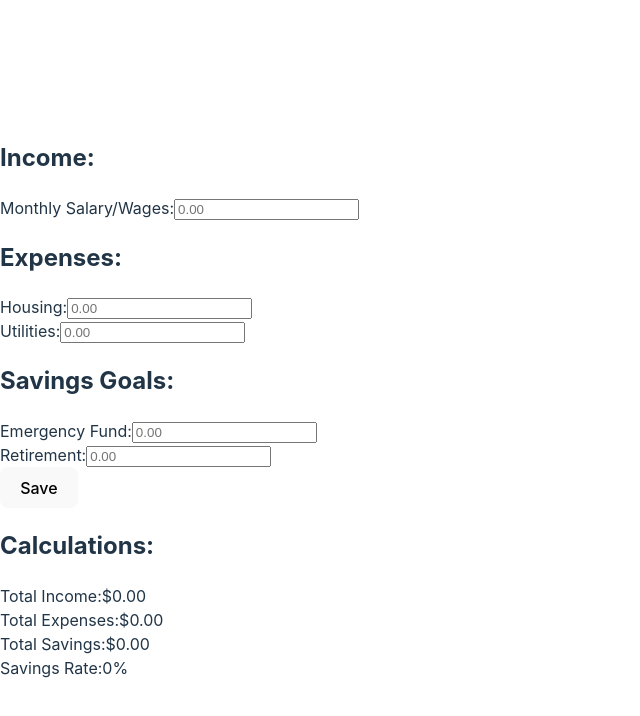
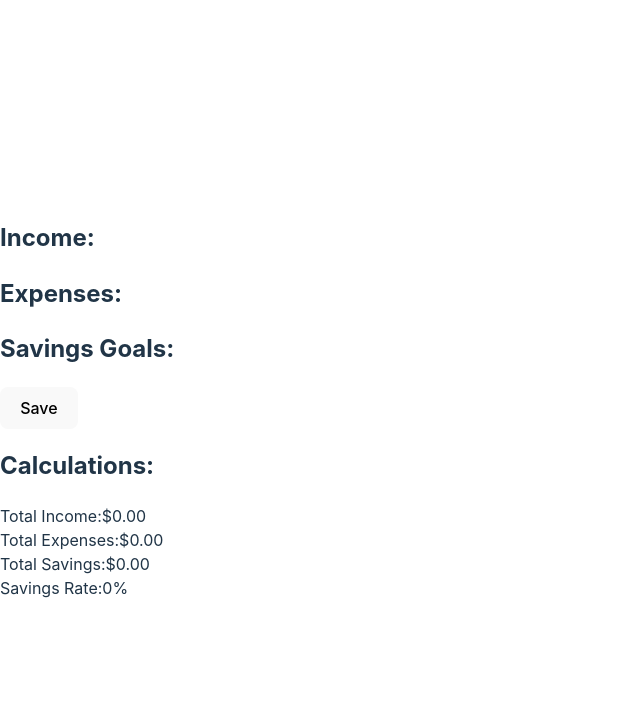
Before and after one commit to bruceblack88/budgeter, a React (Vite) app: page / in a window 1280 px wide. Shown: the top 716 px of the page, without its empty margins (0-640 px from the left). Built offline with nearby package versions, Linux system fonts and the light colour scheme.

Commit message:
WIP. initial refactors

```diff
--- a/src/App.tsx
+++ b/src/App.tsx
@@ -1,8 +1,9 @@
-import {ChangeEvent, FormEvent, useState} from 'react';
-import IncomeInput, {IncomeData} from "./components/IncomeInput";
-import ExpensesInput, {ExpensesData} from "./components/ExpensesInput";
-import SavingsGoalInput, {SavingsData} from "./components/SavingsGoalInput";
+import {FormEvent, useState} from 'react';
 import Calculations from "./components/Calculations";
+import {ExpensesData, IncomeData, SavingsData} from "./types/types.ts";
+import IncomeInput from "./components/IncomeInput.tsx";
+import ExpensesInput from "./components/ExpensesInput.tsx";
+import SavingsGoalInput from "./components/SavingsGoalInput.tsx";
 
 interface FormData extends IncomeData, ExpensesData, SavingsData {
 }
@@ -10,15 +11,21 @@ interface FormData extends IncomeData, ExpensesData, SavingsData {
 function App() {
     const [formData, setFormData] = useState<FormData>({});
 
-    const handleInputChange = (e: ChangeEvent<HTMLInputElement>) => {
-        const { name, value } = e.target;
+    const handleInputChange = <T extends keyof FormData>(key: T, value: string) => {
         const parsedValue = parseFloat(value);
         setFormData(prev => ({
             ...prev,
-            [name]: isNaN(parsedValue) ? '' : parsedValue
+            [key]: isNaN(parsedValue) ? '' : parsedValue
         }));
     };
 
+    const handleDeleteExpense = (key: keyof FormData) => {
+        setFormData(prev => {
+            const updatedFormData = {...prev};
+            delete updatedFormData[key];
+            return updatedFormData;
+        });
+    };
 
     const handleSubmit = (e: FormEvent) => {
         e.preventDefault();
@@ -29,16 +36,14 @@ function App() {
         <div className="max-w-xl mx-auto mt-10 p-4 bg-white shadow-md rounded">
             <form onSubmit={handleSubmit}>
                 <IncomeInput income={formData} handleInputChange={handleInputChange}/>
-                <ExpensesInput expenses={formData} handleInputChange={handleInputChange}/>
+                <ExpensesInput expenses={formData} handleInputChange={handleInputChange}
+                               handleDeleteExpense={handleDeleteExpense}/>
                 <SavingsGoalInput savings={formData} handleInputChange={handleInputChange}/>
-                <button
-                    type="submit"
-                    className="bg-blue-500 hover:bg-blue-700 text-white font-bold py-2 px-4 rounded"
-                >
+                <button type="submit" className="bg-blue-500 hover:bg-blue-700 text-white font-bold py-2 px-4 rounded">
                     Save
                 </button>
             </form>
-            <Calculations income={formData} expenses={formData} savings={formData}/>
+            <Calculations expenses={formData} income={formData} savings={formData} />
         </div>
     );
 }
--- a/src/components/ExpensesInput.tsx
+++ b/src/components/ExpensesInput.tsx
@@ -1,62 +1,37 @@
-import {ChangeEvent} from "react";
-
-export interface ExpensesData {
-    housing?: number;
-    utilities?: number;
-    transportation?: number;
-    groceries?: number;
-    dining?: number;
-    healthcare?: number;
-    insurance?: number;
-    debt?: number;
-    entertainment?: number;
-    savings?: number;
-    education?: number;
-    childcare?: number;
-    miscellaneous?: number;
-}
+import { ChangeEvent } from 'react';
+import {ExpensesData} from "../types/types.ts";
 
 interface ExpensesInputProps {
     expenses: Partial<ExpensesData>;
-    handleInputChange: (event: ChangeEvent<HTMLInputElement>) => void;
+    handleInputChange: (key: keyof ExpensesData, value: string) => void;
+    handleDeleteExpense: (key: keyof ExpensesData) => void;
 }
 
-function ExpensesInput({expenses, handleInputChange}: ExpensesInputProps) {
+function ExpensesInput({ expenses, handleInputChange, handleDeleteExpense }: ExpensesInputProps) {
+    const handleValueChange = (e: ChangeEvent<HTMLInputElement>) => {
+        handleInputChange(e.target.name as keyof ExpensesData, e.target.value);
+    };
+
     return (
         <div className="mb-6">
             <h2 className="text-xl font-bold mb-4">Expenses:</h2>
-
-            <div className="mb-4">
-                <label className="block text-gray-700 text-sm font-bold mb-2" htmlFor="housing">
-                    Housing:
+            {Object.keys(expenses).map((key) => (
+                <div className="mb-4" key={key}>
+                    <label className="block text-gray-700 text-sm font-bold mb-2" htmlFor={key}>
+                        {key.charAt(0).toUpperCase() + key.slice(1)}:
                     </label>
                     <input
                         type="number"
-                    name="housing"
-                    id="housing"
+                        name={key}
+                        id={key}
                         placeholder="0.00"
-                    value={expenses.housing || ''}
-                    onChange={handleInputChange}
+                        value={expenses[key as keyof ExpensesData] || ''}
+                        onChange={handleValueChange}
                         className="w-full p-2 border rounded"
                     />
+                    <button onClick={() => handleDeleteExpense(key as keyof ExpensesData)}>Delete</button>
                 </div>
-
-            <div className="mb-4">
-                <label className="block text-gray-700 text-sm font-bold mb-2" htmlFor="utilities">
-                    Utilities:
-                </label>
-                <input
-                    type="number"
-                    name="utilities"
-                    id="utilities"
-                    placeholder="0.00"
-                    value={expenses.utilities || ''}
-                    onChange={handleInputChange}
-                    className="w-full p-2 border rounded"
-                />
-            </div>
-
-            {/* ... Add similar fields for Transportation, Groceries, etc. */}
+            ))}
         </div>
     );
 }
--- a/src/components/IncomeInput.tsx
+++ b/src/components/IncomeInput.tsx
@@ -1,39 +1,35 @@
-import {ChangeEvent} from "react";
-
-export interface IncomeData {
-    monthlyIncome?: number;
-    sideIncome?: number;
-    interest?: number;
-    rentalIncome?: number;
-    otherIncome?: number;
-}
+import { ChangeEvent } from 'react';
+import {IncomeData} from "../types/types.ts";
 
 interface IncomeInputProps {
     income: Partial<IncomeData>;
-    handleInputChange: (event: ChangeEvent<HTMLInputElement>) => void;
+    handleInputChange: (key: keyof IncomeData, value: string) => void;
 }
 
-function IncomeInput({income, handleInputChange}: IncomeInputProps) {
+function IncomeInput({ income, handleInputChange }: IncomeInputProps) {
+    const handleValueChange = (e: ChangeEvent<HTMLInputElement>) => {
+        handleInputChange(e.target.name as keyof IncomeData, e.target.value);
+    };
+
     return (
         <div className="mb-6">
             <h2 className="text-xl font-bold mb-4">Income:</h2>
-
-            <div className="mb-4">
-                <label className="block text-gray-700 text-sm font-bold mb-2" htmlFor="monthlySalary">
-                    Monthly Salary/Wages:
+            {Object.keys(income).map((key) => (
+                <div className="mb-4" key={key}>
+                    <label className="block text-gray-700 text-sm font-bold mb-2" htmlFor={key}>
+                        {key.charAt(0).toUpperCase() + key.slice(1)}:
                     </label>
                     <input
                         type="number"
-                    name="monthlyIncome"  // Change this from 'monthlySalary' to 'monthlyIncome'
-                    id="monthlySalary"
+                        name={key}
+                        id={key}
                         placeholder="0.00"
-                    value={income.monthlyIncome || ''}
-                    onChange={handleInputChange}
+                        value={income[key as keyof IncomeData] || ''}
+                        onChange={handleValueChange}
                         className="w-full p-2 border rounded"
                     />
                 </div>
-
-            {/* ... Add similar fields for Side Income, Interest/Dividends, etc. */}
+            ))}
         </div>
     );
 }
--- a/src/components/SavingsGoalInput.tsx
+++ b/src/components/SavingsGoalInput.tsx
@@ -1,55 +1,35 @@
 import {ChangeEvent} from 'react';
-
-export interface SavingsData {
-    emergencyFund?: number;
-    retirement?: number;
-    vacation?: number;
-    debtRepayment?: number;
-    otherSavings?: number;
-}
+import {SavingsData} from "../types/types.ts";
 
 interface SavingsInputProps {
     savings: Partial<SavingsData>;
-    handleInputChange: (event: ChangeEvent<HTMLInputElement>) => void;
+    handleInputChange: (key: keyof SavingsData, value: string) => void;
 }
 
-function SavingsGoalInput({savings, handleInputChange}: SavingsInputProps) {
+function SavingsGoalInput({ savings, handleInputChange }: SavingsInputProps) {
+    const handleValueChange = (e: ChangeEvent<HTMLInputElement>) => {
+        handleInputChange(e.target.name as keyof SavingsData, e.target.value);
+    };
+
     return (
         <div className="mb-6">
             <h2 className="text-xl font-bold mb-4">Savings Goals:</h2>
-
-            <div className="mb-4">
-                <label className="block text-gray-700 text-sm font-bold mb-2" htmlFor="emergencyFund">
-                    Emergency Fund:
+            {Object.keys(savings).map((key) => (
+                <div className="mb-4" key={key}>
+                    <label className="block text-gray-700 text-sm font-bold mb-2" htmlFor={key}>
+                        {key.charAt(0).toUpperCase() + key.slice(1)}:
                     </label>
                     <input
                         type="number"
-                    name="emergencyFund"
-                    id="emergencyFund"
+                        name={key}
+                        id={key}
                         placeholder="0.00"
-                    value={savings.emergencyFund || ''}
-                    onChange={handleInputChange}
+                        value={savings[key as keyof SavingsData] || ''}
+                        onChange={handleValueChange}
                         className="w-full p-2 border rounded"
                     />
                 </div>
-
-            <div className="mb-4">
-                <label className="block text-gray-700 text-sm font-bold mb-2" htmlFor="retirement">
-                    Retirement:
-                </label>
-                <input
-                    type="number"
-                    name="retirement"
-                    id="retirement"
-                    placeholder="0.00"
-                    value={savings.retirement || ''}
-                    onChange={handleInputChange}
-                    className="w-full p-2 border rounded"
-                />
-            </div>
-
-            {/* ... Add similar fields for Vacation, Debt Repayment, Other Goals, etc. */}
-
+            ))}
         </div>
     );
 }
--- /dev/null
+++ b/src/types/types.ts
@@ -0,0 +1,29 @@
+export interface ExpensesData {
+    housing?: number;
+    utilities?: number;
+    transportation?: number;
+    groceries?: number;
+    dining?: number;
+    healthcare?: number;
+    insurance?: number;
+    debt?: number;
+    entertainment?: number;
+    savings?: number;
+    education?: number;
+    childcare?: number;
+    miscellaneous?: number;
+}
+
+export interface SavingsData {
+    retirement?: number;
+    vacation?: number;
+    emergency?: number;
+    other?: number;
+}
+
+export interface IncomeData {
+    salary?: number;
+    freelance?: number;
+    investments?: number;
+    other?: number;
+}
```
Also changed, not shown: src/components/Calculations.tsx (+2 -5 lines). Lines whose indentation alone changed are shown as unchanged.
